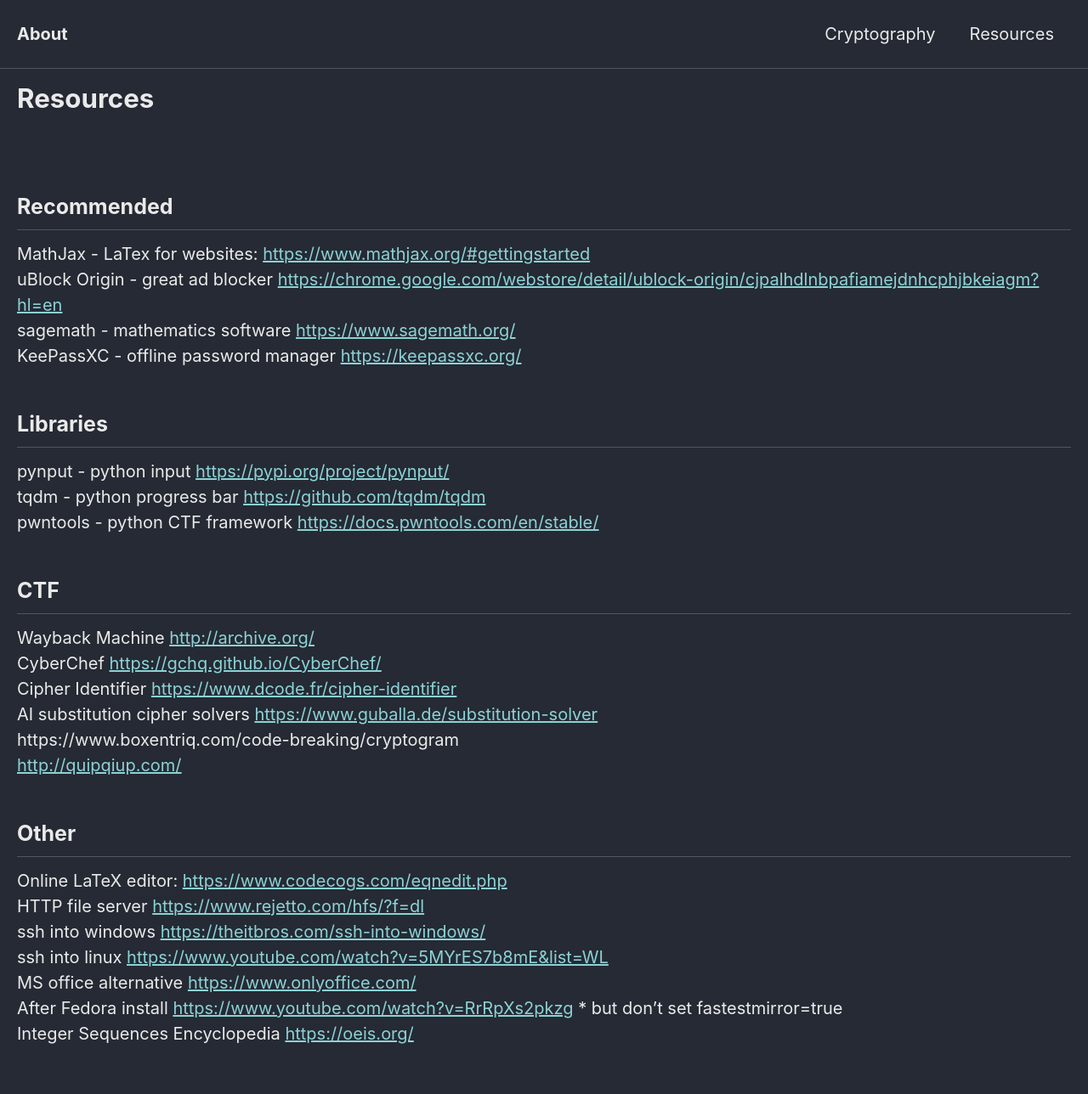
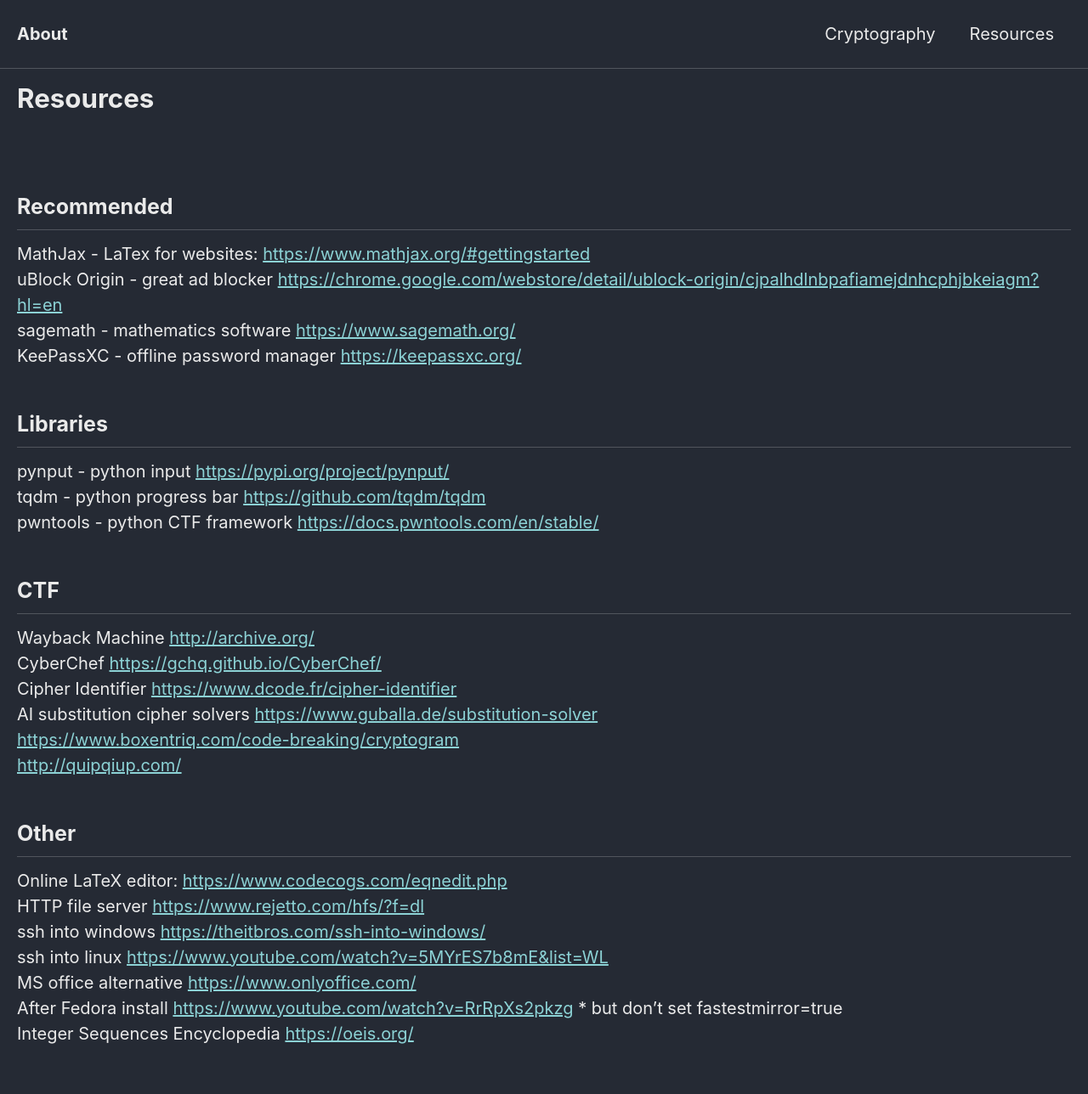
Before and after one commit to Connor-McCartney/Connor-McCartney.github.io, a Jekyll site: the page built from _pages/resources.md, in a window 1280 px wide. Shown: the whole page at 85% size. Built offline with Jekyll 4.4.1, drawn with Linux system fonts in a browser that asks for light colours; cached includes are drawn as plain includes.

Commit message:
Update resources.md

```diff
--- a/_pages/resources.md
+++ b/_pages/resources.md
@@ -24,7 +24,7 @@ Wayback Machine <http://archive.org/> <br>
 CyberChef <https://gchq.github.io/CyberChef/> <br>
 Cipher Identifier <https://www.dcode.fr/cipher-identifier> <br>
 AI substitution cipher solvers <https://www.guballa.de/substitution-solver> <br>
-https://www.boxentriq.com/code-breaking/cryptogram <br>
+<https://www.boxentriq.com/code-breaking/cryptogram> <br>
 <http://quipqiup.com/> <br>
 
 ## Other
```
